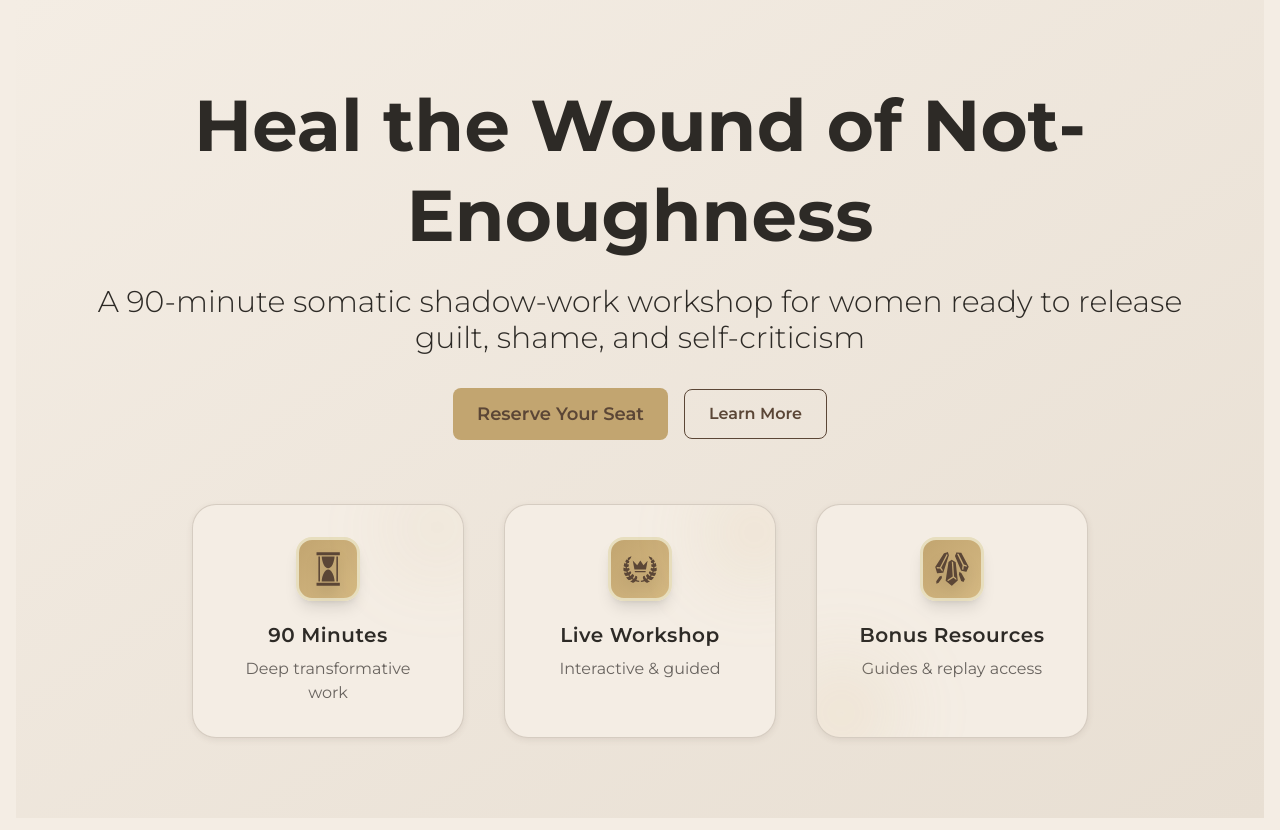
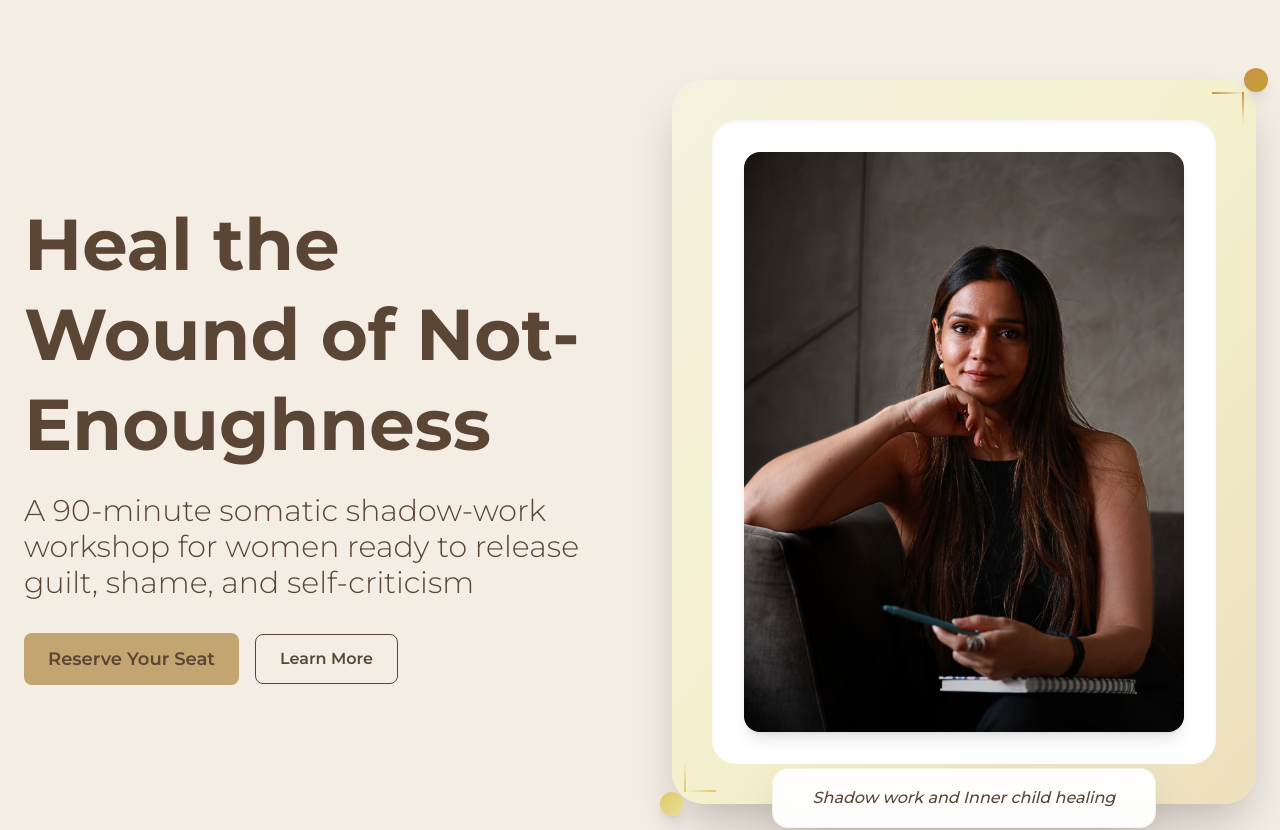
Before and after one commit to Aartick/manika-landingpage-admin, a Next.js app: page / in a window 1280 px wide. Shown: the top 830 px of the page. Built offline with nearby package versions, Linux system fonts and the light colour scheme.

Commit message:
update in whole website

```diff
--- a/app/globals.css
+++ b/app/globals.css
@@ -37,7 +37,7 @@ body {
   --color-green: #585312;
   --color-gold: #C2A570;
   --color-beige: #F4EDE4;
-  --color-dark-brown: #2D2A26;
+  --color-dark-brown: #5B4636;
   --color-text-dark: #2D2A26;
 
 }
@@ -113,7 +113,7 @@ a:hover {
 
 /* === Footer === */
 footer {
-  background-color: var(--color-dark-brown);
+  background-color: var(--color-text-dark);
   color: var(--color-beige);
   padding: 2rem;
   text-align: center;
--- a/components/landing/firstLanding.tsx
+++ b/components/landing/firstLanding.tsx
@@ -3,7 +3,7 @@
 
 import { useState, useEffect } from 'react';
 import { GiHourglass, GiLaurelCrown, GiCrystalBars } from "react-icons/gi";
-import { FaSpinner, FaBalanceScale, FaSyncAlt, FaMask, FaRedoAlt, FaSpa, FaSeedling, FaGem, FaBook, FaHandHoldingHeart, FaBullseye, FaFileAlt, FaVideo, FaGift, FaMagic } from "react-icons/fa";
+import { FaSpinner, FaBalanceScale, FaSyncAlt, FaMask, FaRedoAlt, FaSpa, FaSeedling, FaGem, FaBook, FaHandHoldingHeart, FaBullseye, FaFileAlt, FaVideo, FaGift, FaMagic, FaQuoteLeft } from "react-icons/fa";
 import { ChevronDown } from 'lucide-react';
 
 const FAQAccordion = () => {
@@ -108,15 +108,20 @@ export default function ShadowWorkLanding() {
   return (
     <div className="bg-background text-dark-brown">
       {/* Hero Section */}
-      <section className="bg-gradient-to-br from-[#F4EDE4] to-[#E8DFD3] py-20 px-6 min-h-screen flex items-center">
-        <div className="max-w-6xl mx-auto text-center">
+   <section className="bg-beige py-20 px-6 flex flex-col items-center">
+  <div className="max-w-7xl w-full mx-auto grid grid-cols-1 lg:grid-cols-2 gap-16 items-center">
+
+    {/* Left: Text Content */}
+    <div className="order-2 lg:order-1 text-center lg:text-left">
       <h1 className="text-5xl md:text-7xl font-bold mb-6 text-dark-brown leading-tight">
         Heal the Wound of Not-Enoughness
       </h1>
+
       <h2 className="text-2xl md:text-3xl mb-8 text-dark-brown font-light">
         A 90-minute somatic shadow-work workshop for women ready to release guilt, shame, and self-criticism
       </h2>
-          <div className="flex flex-col sm:flex-row gap-4 justify-center items-center mb-12">
+
+      <div className="flex flex-col sm:flex-row gap-4 justify-center lg:justify-start items-center">
         <button className="btn-primary text-lg" onClick={scrollToEnroll}>
           Reserve Your Seat
         </button>
@@ -124,39 +129,78 @@ export default function ShadowWorkLanding() {
           Learn More
         </button>
       </div>
-          <div className="mt-16 grid grid-cols-1 md:grid-cols-3 gap-10 max-w-4xl mx-auto">
+    </div>
+
+    {/* Right: Image Design */}
+    <div className="relative order-1 lg:order-2">
+      <div className="relative rounded-[1.75rem] bg-gradient-to-br from-[#F6F0DE] via-[#F4F0CD] to-[#ECDFBC] p-4 md:p-6 shadow-2xl sm:rounded-[2rem] sm:p-6 lg:p-10">
+        {/* Inner frame */}
+        <div className="relative rounded-[1.25rem] bg-white p-3 md:p-5 shadow-inner sm:rounded-[1.5rem] sm:p-6 lg:p-8">
+          {/* Photo */}
+          <div className="relative overflow-hidden rounded-xl shadow-lg sm:rounded-[1rem]">
+            <img
+              src="/heroimage1.jpg"
+              alt="Aditi Nirvaan"
+              className="h-[440px] md:h-[600px] w-full object-cover object-[center_0%] transition-all duration-500 hover:scale-105 sm:h-[350px] lg:h-[580px]"
+            />
+            <div className="absolute inset-0 bg-gradient-to-t from-black/25 via-transparent to-transparent" />
+          </div>
+        </div>
+
+        {/* Golden corner dots */}
+        <div className="absolute -top-2 -right-2 h-5 w-5 rounded-full bg-gradient-to-br from-[#C79348] to-[#C8A030] shadow-lg sm:-top-3 sm:-right-3 sm:h-6 sm:w-6" />
+        <div className="absolute -bottom-2 -left-2 h-5 w-5 rounded-full bg-gradient-to-br from-[#DEC966] to-[#EADF9E] shadow-lg sm:-bottom-3 sm:-left-3 sm:h-6 sm:w-6" />
+
+        {/* Thin border accents */}
+        <div className="absolute top-3 right-3 h-0.5 w-6 bg-gradient-to-r from-[#C79348] to-transparent sm:w-8" />
+        <div className="absolute top-3 right-3 h-6 w-0.5 bg-gradient-to-b from-[#C79348] to-transparent sm:h-8" />
+        <div className="absolute bottom-3 left-3 h-0.5 w-6 bg-gradient-to-l from-[#DEC966] to-transparent sm:w-8" />
+        <div className="absolute bottom-3 left-3 h-6 w-0.5 bg-gradient-to-t from-[#DEC966] to-transparent sm:h-8" />
+      </div>
+
+      {/* Floating Quote */}
+      <div className="absolute left-1/2 -bottom-6 w-[92%] md:w-[88%] max-w-sm -translate-x-1/2">
+        <div className="rounded-2xl border border-[#DDC48B]/20 bg-white/95 p-3 shadow-2xl backdrop-blur-md sm:p-4">
+          <p className="text-center text-sm font-medium leading-relaxed italic text-brown sm:text-base">
+            Shadow work and Inner child healing
+          </p>
+        </div>
+      </div>
+    </div>
+  </div>
+
+  {/* Cards Below Both */}
+  <div className="mt-28 grid grid-cols-1 md:grid-cols-3 gap-10 max-w-5xl w-full">
     {/* Card 1 */}
-            <div className="card rounded-3xl bg-white/70 backdrop-blur-lg border border-[#C2A570]/30 shadow-xl hover:scale-105 transition-all duration-300 relative overflow-hidden group">
-              <div className="absolute -top-4 -right-4 w-20 h-20 bg-gradient-to-br from-[#C2A570]/20 to-[#D4B882]/10 rounded-full blur-2xl"></div>
-              <div className="w-16 h-16 bg-gradient-to-br from-[#C2A570] to-[#D4B882] rounded-2xl flex items-center justify-center text-4xl shadow-lg mx-auto mb-5 border-[3px] border-[#e7debe] group-hover:shadow-2xl transition-shadow duration-300">
+    <div className="rounded-3xl bg-beige backdrop-blur-lg border border-[#C2A570]/30 shadow-xl hover:scale-105 transition-all duration-300 p-6 text-center">
+      <div className="w-16 h-16 bg-gradient-to-br from-[#C2A570] to-[#D4B882] rounded-2xl flex items-center justify-center text-4xl shadow-lg mx-auto mb-5 border-[3px] border-[#e7debe]">
         <GiHourglass className="text-brown drop-shadow-xl" />
       </div>
-              <h3 className="font-semibold text-xl mb-2 text-dark-brown tracking-wide">90 Minutes</h3>
+      <h3 className="font-semibold text-xl mb-2 text-dark-brown">90 Minutes</h3>
       <p className="text-dark-brown/70">Deep transformative work</p>
     </div>
 
     {/* Card 2 */}
-            <div className="card rounded-3xl bg-white/70 backdrop-blur-lg border border-[#C2A570]/30 shadow-xl hover:scale-105 transition-all duration-300 relative overflow-hidden group">
-              <div className="absolute -top-4 -right-4 w-20 h-20 bg-gradient-to-tl from-[#D4B882]/40 to-[#C2A570]/10 rounded-full blur-2xl"></div>
-              <div className="w-16 h-16 bg-gradient-to-br from-[#C2A570] to-[#D4B882] rounded-2xl flex items-center justify-center text-4xl shadow-lg mx-auto mb-5 border-[3px] border-[#e7debe] group-hover:shadow-2xl transition-shadow duration-300">
+    <div className="rounded-3xl bg-beige backdrop-blur-lg border border-[#C2A570]/30 shadow-xl hover:scale-105 transition-all duration-300 p-6 text-center">
+      <div className="w-16 h-16 bg-gradient-to-br from-[#C2A570] to-[#D4B882] rounded-2xl flex items-center justify-center text-4xl shadow-lg mx-auto mb-5 border-[3px] border-[#e7debe]">
         <GiLaurelCrown className="text-brown drop-shadow-xl" />
       </div>
-              <h3 className="font-semibold text-xl mb-2 text-dark-brown tracking-wide">Live Workshop</h3>
+      <h3 className="font-semibold text-xl mb-2 text-dark-brown">Live Workshop</h3>
       <p className="text-dark-brown/70">Interactive & guided</p>
     </div>
 
     {/* Card 3 */}
-            <div className="card rounded-3xl bg-white/70 backdrop-blur-lg border border-[#C2A570]/30 shadow-xl hover:scale-105 transition-all duration-300 relative overflow-hidden group">
-              <div className="absolute -bottom-5 -left-5 w-24 h-24 bg-gradient-to-tr from-[#D4B882]/30 to-[#C2A570]/10 rounded-full blur-2xl"></div>
-              <div className="w-16 h-16 bg-gradient-to-br from-[#C2A570] to-[#D4B882] rounded-2xl flex items-center justify-center text-4xl shadow-lg mx-auto mb-5 border-[3px] border-[#e7debe] group-hover:shadow-2xl transition-shadow duration-300">
+    <div className="rounded-3xl bg-beige backdrop-blur-lg border border-[#C2A570]/30 shadow-xl hover:scale-105 transition-all duration-300 p-6 text-center">
+      <div className="w-16 h-16 bg-gradient-to-br from-[#C2A570] to-[#D4B882] rounded-2xl flex items-center justify-center text-4xl shadow-lg mx-auto mb-5 border-[3px] border-[#e7debe]">
         <GiCrystalBars className="text-brown drop-shadow-xl" />
       </div>
-              <h3 className="font-semibold text-xl mb-2 text-dark-brown tracking-wide">Bonus Resources</h3>
+      <h3 className="font-semibold text-xl mb-2 text-dark-brown">Bonus Resources</h3>
       <p className="text-dark-brown/70">Guides & replay access</p>
     </div>
   </div>
-        </div>
 </section>
+
+
 
       {/* Problem Section */}
       <section className="py-20 px-6 bg-beige">
@@ -189,7 +233,7 @@ export default function ShadowWorkLanding() {
       </section>
 
       {/* Promise Section */}
-      <section className="py-20 px-6 bg-gradient-to-br from-[#F4EDE4] to-[#FFF8F0]">
+      <section className="py-20 px-6 bg-beige">
         <div className="max-w-4xl mx-auto text-center">
           <h2 className="text-4xl md:text-5xl font-bold mb-12 text-dark-brown">
             Imagine Feeling...
@@ -221,6 +265,8 @@ export default function ShadowWorkLanding() {
       {/* Offer Section */}
     <section className="py-20 px-6 bg-beige" id="offer">
   <div className="max-w-5xl mx-auto">
+
+    {/* Heading */}
     <div className="text-center mb-12">
       <h2 className="text-5xl font-bold mb-4 text-dark-brown">
         The Shadow Work Workshop
@@ -230,17 +276,21 @@ export default function ShadowWorkLanding() {
       </p>
     </div>
 
-          <div className="card max-w-3xl mx-auto mb-12 bg-gradient-to-br from-white to-amber-50">
-            <p className="text-lg text-dark-brown leading-relaxed mb-6">
-              This 90-minute immersive experience blends guided somatic practices, shadow work inquiry, and the SPACE™ Method to help you release the emotional charge of old wounds and step into your wholeness. You'll leave with clarity, tools, and a deeper sense of safety in your own body.
+    {/* Main Card */}
+    <div className="card max-w-3xl mx-auto mb-12 bg-beige rounded-3xl border border-[#C2A570]/30 shadow-xl p-8 md:p-10 backdrop-blur-lg">
+      <p className="text-lg text-dark-brown leading-relaxed mb-8">
+        This 90-minute immersive experience blends guided somatic practices, shadow work inquiry, and the SPACE™ Method
+        to help you release the emotional charge of old wounds and step into your wholeness. You'll leave with clarity,
+        tools, and a deeper sense of safety in your own body.
       </p>
 
-            <div className="grid grid-cols-1 md:grid-cols-2 gap-6 mt-8">
+      {/* Details Grid */}
+      <div className="grid grid-cols-1 md:grid-cols-2 gap-6 mb-10">
         {[
           { icon: <GiHourglass className="text-2xl" />, title: 'Duration', desc: '90 minutes of deep work' },
           { icon: <FaVideo className="text-2xl" />, title: 'Location', desc: 'Live on Zoom' },
           { icon: <FaBullseye className="text-2xl" />, title: 'Format', desc: 'Interactive & guided' },
-                { icon: <FaGift className="text-2xl" />, title: 'Bonus', desc: '7-day replay access' }
+          { icon: <FaGift className="text-2xl" />, title: 'Bonus', desc: '7-day replay access' },
         ].map((item, idx) => (
           <div key={idx} className="flex items-start gap-4">
             <div className="w-12 h-12 bg-gradient-to-br from-[#C2A570] to-[#D4B882] rounded-xl flex items-center justify-center shadow-lg border-[2px] border-[#e7debe] flex-shrink-0">
@@ -253,18 +303,23 @@ export default function ShadowWorkLanding() {
           </div>
         ))}
       </div>
-          </div>
 
+      {/* CTA Button Inside Card */}
       <div className="text-center">
-            <button className="btn-primary text-xl" onClick={scrollToEnroll}>
+        <button
+          className="btn-primary text-xl px-10 py-4 rounded-full shadow-lg hover:shadow-2xl transition-all duration-300"
+          onClick={scrollToEnroll}
+        >
           Join Now
         </button>
       </div>
     </div>
+  </div>
 </section>
 
+
       {/* What You'll Experience */}
-      <section className="py-20 px-6 bg-gradient-to-br from-[#FFF8F0] to-[#F4EDE4]">
+      <section className="py-20 px-6 bg-beige">
         <div className="max-w-6xl mx-auto">
           <h2 className="text-4xl md:text-5xl font-bold mb-12 text-center text-dark-brown">
             What You'll Experience
@@ -289,7 +344,7 @@ export default function ShadowWorkLanding() {
             ))}
           </div>
 
-          <div className="card max-w-3xl mx-auto bg-gradient-to-br from-amber-50 to-white">
+          <div className="card max-w-3xl mx-auto bg-beige">
             <p className="text-lg text-dark-brown leading-relaxed">
               The experience blends guided meditation, somatic inquiry, and SPACE™ journaling to create lasting shifts in how you relate to yourself and your worthiness.
             </p>
@@ -320,7 +375,7 @@ export default function ShadowWorkLanding() {
       </section>
 
       {/* Who It's For */}
-      <section className="py-20 px-6 bg-gradient-to-br from-[#F4EDE4] to-[#E8DFD3]">
+      <section className="py-20 px-6 bg-beige">
         <div className="max-w-5xl mx-auto">
           <h2 className="text-4xl md:text-5xl font-bold mb-12 text-center text-dark-brown">
             Is This For You?
@@ -370,8 +425,23 @@ export default function ShadowWorkLanding() {
     <h2 className="text-4xl md:text-5xl font-bold mb-12 text-center text-dark-brown">
       Meet Manika
     </h2>
-
-          <div className="card bg-gradient-to-br from-white to-amber-50">
+    <div className="flex flex-col md:flex-row gap-10 items-center md:items-start bg-white/80 card rounded-3xl p-8 shadow-lg border border-[#E5DDD5]/70">
+      {/* Manika's Photo with golden accents */}
+      <div className="relative flex-shrink-0 w-56 h-56">
+        <div className="absolute inset-0 bg-gradient-to-br from-[#C2A570]/20 to-[#D4B882]/20 rounded-full blur-xl"></div>
+        <div className="relative rounded-full overflow-hidden border-4 border-[#C2A570] shadow-2xl w-56 h-56" style={{boxShadow: '0 6px 48px rgba(200, 160, 48, 0.3)'}}>
+          <img
+            src="/image1.jpg"
+            alt="Manika, Shadow Work Healer"
+            className="w-full h-full object-cover object-top"
+          />
+        </div>
+        {/* Decorative elements */}
+        <div className="absolute -top-2 -right-2 w-8 h-8 bg-gradient-to-br from-[#C2A570] to-[#D4B882] rounded-full border-2 border-white shadow-lg"></div>
+        <div className="absolute -bottom-2 -left-2 w-6 h-6 bg-gradient-to-br from-[#D4B882] to-[#C2A570] rounded-full border-2 border-white shadow-lg"></div>
+      </div>
+      {/* Bio */}
+      <div className="flex-1">
         <p className="text-lg text-dark-brown leading-relaxed mb-6">
           Manika is an Inner Child and Shadow Work Healer and creator of the SPACE™ Method. She has guided women across the world to heal core wounds, rewire survival patterns, and reclaim their golden shadow.
         </p>
@@ -379,44 +449,83 @@ export default function ShadowWorkLanding() {
           With a deep understanding of the nervous system, somatic practices, and transformational psychology, Manika creates safe containers for women to do the courageous work of coming home to themselves.
         </p>
       </div>
-
-          <div className="mt-12 card bg-gradient-to-r from-white to-[#F9F6F1] border-l-4 border-[#C2A570]">
-            <p className="text-xl italic text-dark-brown mb-4">
-              "After one session I felt more safety in my body than years of therapy. Manika has a gift for creating space where healing happens naturally."
+    </div>
+    {/* Testimonial Card */}
+    <div className="mt-12 card bg-beige border-l-4 border-[#C2A570] p-8 shadow-lg">
+      <div className="flex items-start gap-4">
+        <div className="w-12 h-12 bg-gradient-to-br from-[#C2A570] to-[#D4B882] rounded-full flex items-center justify-center flex-shrink-0 shadow-lg border-2 border-[#e7debe]">
+          <FaQuoteLeft className="text-xl text-brown drop-shadow-lg" />
+        </div>
+        <div className="flex-1">
+          <p className="text-xl italic text-dark-brown mb-4 leading-relaxed">
+            After one session I felt more safety in my body than years of therapy. Manika has a gift for creating space where healing happens naturally.
           </p>
           <p className="font-semibold text-dark-brown/70">— R.S.</p>
         </div>
       </div>
+    </div>
+  </div>
 </section>
 
+
       {/* Testimonials */}
-      <section className="py-20 px-6 bg-gradient-to-br from-[#FFF8F0] to-[#F4EDE4]">
+    <section className="py-20 px-6 bg-beige">
   <div className="max-w-5xl mx-auto">
-          <h2 className="text-4xl md:text-5xl font-bold mb-12 text-center text-dark-brown">
+    <h2 className="text-4xl md:text-5xl font-bold mb-14 text-center text-dark-brown font-inter tracking-tight uppercase">
       What Women Are Saying
     </h2>
 
-          <div className="grid grid-cols-1 md:grid-cols-2 gap-8 mb-12">
+    <div className="flex flex-col md:flex-row md:space-x-10 space-y-8 md:space-y-0">
       {[
-              { text: 'This work changed the way I relate to myself forever. I finally understand why I\'ve been running from my own worth.', author: 'A.K.' },
-              { text: 'I\'ve done years of personal development, but this was the first time I felt the shift in my body. It\'s not just intellectual anymore.', author: 'M.T.' },
-              { text: 'Manika held space in a way I\'ve never experienced. I felt safe enough to go to places I\'ve been avoiding for years.', author: 'S.L.' },
-              { text: 'The SPACE™ Method gave me tools I use daily. This workshop was the beginning of my real healing journey.', author: 'J.R.' }
+        {
+          text: "This work changed the way I relate to myself forever. I finally understand why I've been running from my own worth.",
+          author: "A.K.",
+        },
+        {
+          text: "I've done years of personal development, but this was the first time I felt the shift in my body. It's not just intellectual anymore.",
+          author: "M.T.",
+        },
+        {
+          text: "Manika held space in a way I've never experienced. I felt safe enough to go to places I've been avoiding for years.",
+          author: "S.L.",
+        },
+        {
+          text: "The SPACE™ Method gave me tools I use daily. This workshop was the beginning of my real healing journey.",
+          author: "J.R.",
+        },
       ].map((testimonial, idx) => (
-              <div key={idx} className="card bg-gradient-to-r from-white to-[#F9F6F1] border-l-4 border-[#C2A570]">
-                <p className="text-lg italic text-dark-brown mb-4">"{testimonial.text}"</p>
-                <p className="font-semibold text-dark-brown/70">— {testimonial.author}</p>
+        <div
+          key={idx}
+          className="flex-1 rounded-2xl bg-beige shadow-lg p-8 border-l-8 border-[#C2A570] hover:shadow-2xl transition-shadow duration-300"
+        >
+          {/* Quote Icon */}
+          <div className="w-12 h-12 bg-gradient-to-br from-[#C2A570] to-[#D4B882] rounded-full flex items-center justify-center mb-4 shadow-lg border-2 border-[#e7debe]">
+            <FaQuoteLeft className="text-xl text-brown drop-shadow-lg" />
+          </div>
+
+          <p className="text-lg leading-relaxed text-dark-brown italic mb-6">
+            {testimonial.text}
+          </p>
+
+          <p className="text-right font-semibold text-dark-brown/70 tracking-wide">
+            - {testimonial.author}
+          </p>
         </div>
       ))}
     </div>
 
-          <div className="text-center">
-            <button className="btn-primary" onClick={scrollToEnroll}>
+    <div className="mt-14 flex justify-center">
+      <button
+        className="btn-primary text-lg px-10 py-3 rounded-full shadow-lg bg-gradient-to-r from-[#C2A570] to-[#D4B483] text-white font-semibold hover:brightness-110 transition-all"
+        onClick={scrollToEnroll}
+      >
         Book Your Spot
       </button>
     </div>
   </div>
 </section>
+
+
 
       {/* What's Included */}
       <section className="py-20 px-6 bg-beige" id="enroll">
@@ -451,7 +560,7 @@ export default function ShadowWorkLanding() {
 
       {/* FAQ */}
       <section className="container bg-beige mx-auto px-4 sm:px-8 md:px-10 lg:px-28 py-12 sm:py-16">
-        <div className="mx-auto max-w-5xl rounded-2xl bg-gradient-to-br from-[#FBF9F1] via-[#FAF9EC] to-[#F6F0DE] border border-[#DDC48B]/40 shadow-[0_6px_24px_rgba(0,0,0,.06)] p-5 sm:p-8">
+        <div className="mx-auto max-w-5xl rounded-2xl bg-beige border border-[#DDC48B]/40 shadow-[0_6px_24px_rgba(0,0,0,.06)] p-5 sm:p-8">
           <div className="text-center mb-8 sm:mb-10">
             <h2 className="text-3xl sm:text-4xl lg:text-5xl font-bold text-brown mb-3">
               Questions & Answers
```
Also changed, not shown: public/heroimage1.jpg (added), public/image1.jpg (added). Lines whose indentation alone changed are shown as unchanged.
